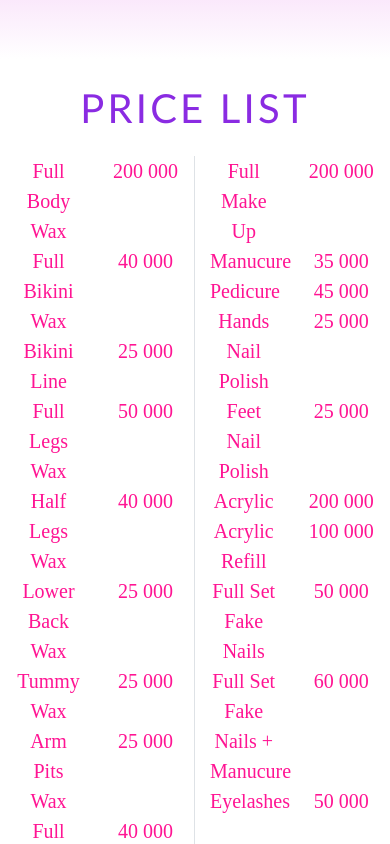
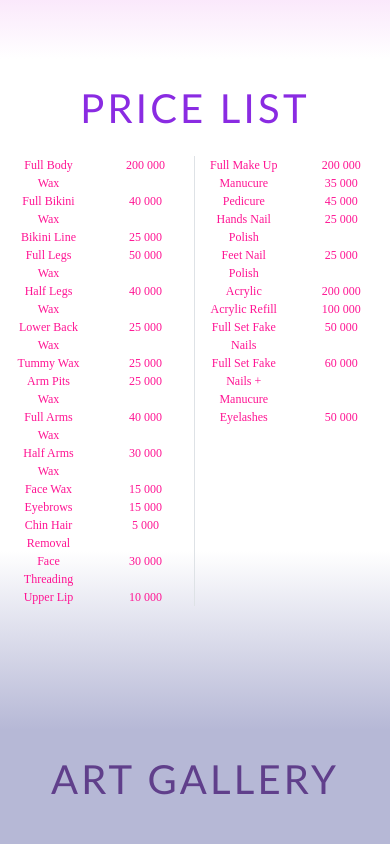
Before and after one commit to jadzjadallah/beautystudiobymj, a plain HTML site: page index.html in a window 390 px wide. Shown: the part 3920-4764 px from the top of the page. Drawn offline with nearby package versions, Linux system fonts and the light colour scheme; a web font is replaced by a local one.

Commit message:
Add files via upload

```diff
--- a/index.css
+++ b/index.css
@@ -429,6 +429,12 @@ body {
   padding-top: 0;
 }
 
+.pricing {
+  font-family: "Times New Roman", Times, serif;
+  color: deeppink;
+  font-size: 1.25rem;
+}
+
 .price-back {
   width: 70%;
   height: 300px;
@@ -808,6 +814,11 @@ footer {
   }
 
   /* Price List */
+  .pricing {
+    font-family: "Times New Roman", Times, serif;
+    color: deeppink;
+    font-size: 0.75rem;
+  }
 
   /* Gallery */
   div.item {
--- a/index.html
+++ b/index.html
@@ -106,7 +106,7 @@
     </div>
     <main class="container-fluid price-list">
         <div class="row">
-            <div class="col-6 text-center pt-4 pb-4" style="font-family: 'Times New Roman', Times, serif; color: deeppink; font-size: 1.25rem;">
+            <div class="col-6 text-center pt-4 pb-4 pricing">
                 <div class="row  border-right">
                     <div class="col-6">Full Body Wax</div>
                     <div class="col-6">200 000</div>
@@ -168,7 +168,7 @@
                     <div class="col-6 ">10 000</div>
                 </div>
             </div>
-            <div class="col-6 text-center pt-4 pb-4" style="font-family: 'Times New Roman', Times, serif; color: deeppink; font-size: 1.25rem;">
+            <div class="col-6 text-center pt-4 pb-4 pricing">
                 <div class="row ">
                     <div class="col-6">Full Make Up</div>
                     <div class="col-6">200 000</div>
```
